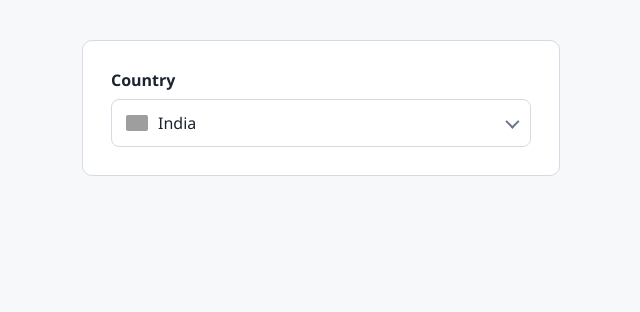
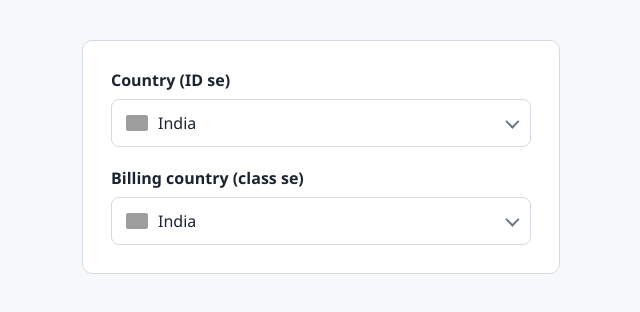
Before and after one commit to gauravsharmadriveit/custom-phone-input, a plain HTML site: page country-select.html in a window 1280 px wide. Shown: the whole page, without its empty margins (319-959 px from the left). Drawn offline with nearby package versions, Linux system fonts and the light colour scheme; grey boxes are pictures that could not be loaded.

Commit message:
code push

```diff
--- a/country-select.html
+++ b/country-select.html
@@ -3,91 +3,75 @@
 <head>
 <meta charset="UTF-8">
 <meta name="viewport" content="width=device-width, initial-scale=1">
-<title>Country</title>
+<title>Country Select Plugin</title>
 
 <style>
-    :root {
-        --ink: #1b2430;
-        --muted: #6b7686;
-        --line: #d5dbe3;
-        --accent: #0f5c8c;
-        --accent-soft: #e6f0f7;
-    }
-
+    /* ================= Demo page ================= */
     body {
         margin: 0;
         padding: 40px 16px;
         background: #f6f8fa;
         font-family: "Segoe UI", system-ui, -apple-system, Arial, sans-serif;
-        color: var(--ink);
+        color: #1b2430;
     }
 
-    .form-wrap {
+    .demo-form {
         max-width: 420px;
         margin: 0 auto;
         padding: 28px;
         background: #fff;
-        border: 1px solid var(--line);
+        border: 1px solid #d5dbe3;
         border-radius: 10px;
     }
 
-    .form-wrap label {
+    .demo-form label {
         display: block;
-        margin-bottom: 8px;
+        margin: 0 0 8px;
         font-weight: 600;
     }
 
-    /* Native select (JS ke baad hide ho jata hai) */
-    .country-select {
-        width: 100%;
-        padding: 12px 14px;
-        border: 1px solid var(--line);
-        border-radius: 8px;
-        font: inherit;
-    }
+    .demo-form .field + .field { margin-top: 20px; }
 
-    /* ---------- Custom flag dropdown ---------- */
-    .flag-select {
-        position: relative;
-    }
+    /* ================= Plugin CSS (cs- prefix, koi clash nahi) ================= */
+    .cs-wrap { position: relative; }
 
-    .flag-select-btn {
+    .cs-btn {
         display: flex;
         align-items: center;
         gap: 10px;
         width: 100%;
         padding: 12px 14px;
-        border: 1px solid var(--line);
+        border: 1px solid #d5dbe3;
         border-radius: 8px;
         background: #fff;
-        color: var(--ink);
+        color: #1b2430;
         font: inherit;
         text-align: left;
         cursor: pointer;
     }
 
-    .flag-select-btn:focus-visible,
-    .flag-select.open .flag-select-btn {
+    .cs-btn:focus-visible,
+    .cs-wrap.open .cs-btn {
         outline: none;
-        border-color: var(--accent);
-        box-shadow: 0 0 0 3px var(--accent-soft);
+        border-color: #0f5c8c;
+        box-shadow: 0 0 0 3px #e6f0f7;
     }
 
-    .flag-select-btn .label { flex: 1; }
-    .flag-select-btn .label.placeholder { color: #9aa4b2; }
+    .cs-label { flex: 1; overflow: hidden; text-overflow: ellipsis; white-space: nowrap; }
+    .cs-label.cs-placeholder { color: #9aa4b2; }
 
-    .flag-select-btn .arrow {
+    .cs-arrow {
         width: 8px;
         height: 8px;
-        border-right: 2px solid var(--muted);
-        border-bottom: 2px solid var(--muted);
+        border-right: 2px solid #6b7686;
+        border-bottom: 2px solid #6b7686;
         transform: rotate(45deg) translateY(-2px);
         transition: transform .2s;
     }
 
-    .flag-select.open .arrow { transform: rotate(225deg); }
+    .cs-wrap.open .cs-arrow { transform: rotate(225deg); }
 
-    .flag-img {
+    .cs-flag {
         width: 22px;
         height: 16px;
         object-fit: cover;
@@ -95,40 +79,42 @@
         flex-shrink: 0;
     }
 
-    .flag-menu {
+    .cs-menu {
         display: none;
         position: absolute;
         top: calc(100% + 6px);
         left: 0;
         right: 0;
-        z-index: 50;
+        z-index: 1000;
         background: #fff;
-        border: 1px solid var(--line);
+        border: 1px solid #d5dbe3;
         border-radius: 8px;
         box-shadow: 0 8px 24px rgba(27, 36, 48, .12);
         overflow: hidden;
     }
 
-    .flag-select.open .flag-menu { display: block; }
+    .cs-wrap.open .cs-menu { display: block; }
 
-    .flag-search {
+    .cs-search {
+        box-sizing: border-box;
         width: 100%;
         padding: 11px 14px;
         border: 0;
-        border-bottom: 1px solid var(--line);
+        border-bottom: 1px solid #d5dbe3;
         font: inherit;
         outline: none;
     }
 
-    .flag-list {
+    .cs-list {
+        position: relative;
         max-height: 260px;
-        overflow-y: auto;
         margin: 0;
         padding: 0;
+        overflow-y: auto;
         list-style: none;
     }
 
-    .flag-option {
+    .cs-option {
         display: flex;
         align-items: center;
         gap: 10px;
@@ -136,228 +122,375 @@
         cursor: pointer;
     }
 
-    .flag-option:hover { background: var(--accent-soft); }
-    .flag-option.selected { background: var(--accent-soft); font-weight: 600; }
+    .cs-option:hover { background: #e6f0f7; }
+    .cs-option.selected { background: #e6f0f7; font-weight: 600; }
 
-    .flag-empty {
+    .cs-empty {
         padding: 18px 14px;
         text-align: center;
-        color: var(--muted);
+        color: #6b7686;
     }
 </style>
 </head>
 <body>
 
-<!-- ================= HTML ================= -->
-<form class="form-wrap">
-    <label for="countrySelect">Country</label>
+<!-- ================= Demo HTML ================= -->
+<form class="demo-form">
 
-    <!-- Bas ye rakhna hai. Options aur flag dropdown JS banayega -->
-    <select id="countrySelect" name="country" class="country-select">
-        <option value="">Select country</option>
-    </select>
+    <!-- 1) ID se -->
+    <div class="field">
+        <label for="countrybyid">Country (ID se)</label>
+        <select id="countrybyid" name="country"></select>
+        <input type="hidden" id="countryname_select" name="country_name">
+    </div>
 
-    <!-- JS isme selected country ka name bharta hai -->
-    <input type="hidden" id="countryname_select" name="country_name">
+    <!-- 2) Class se, options data-attributes se -->
+    <div class="field">
+        <label>Billing country (class se)</label>
+        <select class="billing-country" name="billing_country"
+                data-name-input="#billing_country_name"
+                data-value-field="iso2"
+                data-auto-detect="true"
+                data-placeholder="Choose billing country"></select>
+        <input type="hidden" id="billing_country_name" name="billing_country_name">
+    </div>
+
 </form>
 
 <!-- ================= JS ================= -->
 <script src="https://code.jquery.com/jquery-3.7.1.min.js"></script>
 <script>
-$(document).ready(function () {
+/*!
+ * jQuery countrySelect plugin
+ * Kisi bhi id / class / selector par chalta hai.
+ *
+ *   $("#myId").countrySelect();
+ *   $(".my-class").countrySelect({ nameInput: "#country_name" });
+ *   $("#myId").countrySelect("set", "IN");   // code se country set karo
+ *
+ * Ya bina JS likhe: <select data-country-select> (neeche auto-init hai)
+ */
+(function ($) {
+    "use strict";
 
     const FALLBACK_FLAG = "https://cdn.jsdelivr.net/gh/twitter/twemoji@latest/assets/svg/1f310.svg";
 
-    const select = $("#countrySelect");
-    let countries = [];
+    const cache = {};      // json url -> promise (ek hi baar load hoga)
+    let geoPromise = null; // IP lookup bhi ek hi baar
+    let uid = 0;
 
     function esc(text) {
         return $("<div>").text(text == null ? "" : text).html();
     }
 
-    function flagImg(country) {
-        const src = country && country.flag ? country.flag : FALLBACK_FLAG;
-        return '<img class="flag-img" src="' + esc(src) + '" alt="" loading="lazy" ' +
-               'onerror="this.onerror=null;this.src=\'' + FALLBACK_FLAG + '\';">';
+    function loadCountries(url) {
+        if (!cache[url]) {
+            cache[url] = $.getJSON(url).then(function (data) {
+                const list = Array.isArray(data) ? data.slice() : [];
+                list.sort(function (a, b) {
+                    return String(a.name || "").localeCompare(String(b.name || ""));
+                });
+                return list;
+            });
+        }
+        return cache[url];
     }
 
-    $.getJSON("data/countries.json")
-        .done(function (data) {
+    function loadGeo() {
+        if (!geoPromise) {
+            const d = $.Deferred();
+            $.get("https://ipinfo.io", function () {}, "jsonp").always(function (resp) {
+                d.resolve(resp && resp.country ? String(resp.country).toUpperCase() : "");
+            });
+            geoPromise = d.promise();
+        }
+        return geoPromise;
+    }
 
-            countries = Array.isArray(data) ? data : [];
+    function init($el, opts) {
 
-            if (!countries.length) {
-                console.error("Country data is empty.");
+        // Agar div/container pass hua to uske andar select bana do
+        let $select = $el;
+        if (!$el.is("select")) {
+            $select = $("<select></select>").attr("name", opts.name).appendTo($el);
+        }
+
+        if ($select.data("csInit")) {
+            return;
+        }
+        $select.data("csInit", true);
+
+        // data-attributes options ko override karte hain (per-element settings)
+        const ds = $select.data();
+        const cfg = $.extend({}, opts, {
+            jsonUrl: ds.json || opts.jsonUrl,
+            nameInput: ds.nameInput || opts.nameInput,
+            valueField: ds.valueField || opts.valueField,
+            placeholder: ds.placeholder || opts.placeholder,
+            defaultIso: ds.defaultIso || opts.defaultIso,
+            selected: ds.selected || opts.selected,
+            autoDetect: ds.autoDetect !== undefined ? ds.autoDetect : opts.autoDetect
+        });
+
+        const id = "cs" + (++uid);
+        let countries = [];
+        let current = null;
+
+        function valueOf(country) {
+            return country[cfg.valueField] != null ? country[cfg.valueField] : country.name;
+        }
+
+        // Placeholder option
+        if (!$select.find('option[value=""]').length) {
+            $select.prepend($("<option>", { value: "", text: cfg.placeholder }));
+        }
+
+        const $wrap = $(
+            '<div class="cs-wrap">' +
+                '<button type="button" class="cs-btn" aria-haspopup="listbox" aria-expanded="false">' +
+                    '<img class="cs-flag" src="' + FALLBACK_FLAG + '" alt="">' +
+                    '<span class="cs-label cs-placeholder">' + esc(cfg.placeholder) + '</span>' +
+                    '<span class="cs-arrow"></span>' +
+                '</button>' +
+                '<div class="cs-menu">' +
+                    '<input type="text" class="cs-search" placeholder="' + esc(cfg.searchPlaceholder) + '" autocomplete="off">' +
+                    '<ul class="cs-list" role="listbox"></ul>' +
+                '</div>' +
+            '</div>'
+        );
+
+        $select.hide().after($wrap);
+
+        const $btn = $wrap.find(".cs-btn");
+        const $flag = $wrap.find(".cs-flag");
+        const $label = $wrap.find(".cs-label");
+        const $search = $wrap.find(".cs-search");
+        const $list = $wrap.find(".cs-list");
+
+        $flag.on("error", function () {
+            if (this.src !== FALLBACK_FLAG) {
+                this.src = FALLBACK_FLAG;
+            }
+        });
+
+        function render(search) {
+
+            const keyword = String(search || "").trim().toLowerCase();
+
+            $list.empty();
+
+            let shown = 0;
+
+            countries.forEach(function (country, index) {
+
+                if (
+                    keyword &&
+                    String(country.name || "").toLowerCase().indexOf(keyword) === -1 &&
+                    String(country.iso2 || "").toLowerCase().indexOf(keyword) === -1
+                ) {
+                    return;
+                }
+
+                shown++;
+
+                $list.append(
+                    '<li class="cs-option' + (country === current ? " selected" : "") +
+                    '" role="option" data-index="' + index + '">' +
+                        '<img class="cs-flag" src="' + esc(country.flag || FALLBACK_FLAG) +
+                        '" alt="" loading="lazy" onerror="this.onerror=null;this.src=\'' + FALLBACK_FLAG + '\';">' +
+                        '<span>' + esc(country.name) + '</span>' +
+                    '</li>'
+                );
+
+            });
+
+            if (!shown) {
+                $list.html('<li class="cs-empty">No country found</li>');
+            }
+
+        }
+
+        function setCountry(country) {
+
+            if (!country) {
                 return;
             }
 
-            countries.sort(function (a, b) {
-                return String(a.name || "").localeCompare(String(b.name || ""));
-            });
+            current = country;
 
-            // Native select ke options (form value yahin se jayegi)
-            countries.forEach(function (country) {
-                select.append(
-                    $("<option>", {
-                        value: country.name,
-                        text: country.name,
-                        "data-iso": country.iso2 || "",
-                        "data-code": country.code || ""
-                    })
+            $select.val(String(valueOf(country))).trigger("change");
+
+            $flag.attr("src", country.flag || FALLBACK_FLAG);
+            $label.text(country.name).removeClass("cs-placeholder");
+
+            if (cfg.nameInput) {
+                $(cfg.nameInput).val(country.name);
+            }
+
+            if (typeof cfg.onChange === "function") {
+                cfg.onChange.call($select[0], country);
+            }
+
+        }
+
+        function findCountry(key) {
+            const k = String(key || "").toLowerCase();
+            return countries.find(function (c) {
+                return (
+                    String(c.iso2 || "").toLowerCase() === k ||
+                    String(c.name || "").toLowerCase() === k
                 );
             });
+        }
 
-            buildFlagDropdown();
+        function open() {
+            $(".cs-wrap.open").not($wrap).removeClass("open");
+            $wrap.addClass("open");
+            $btn.attr("aria-expanded", "true");
+            $search.val("").trigger("focus");
+            render();
 
-            geoIpLookup(function (countryCode) {
+            const $sel = $list.find(".selected");
+            if ($sel.length) {
+                $list.scrollTop($sel.position().top - 40);
+            }
+        }
 
-                const code = (countryCode || "IN").toUpperCase();
+        function close() {
+            $wrap.removeClass("open");
+            $btn.attr("aria-expanded", "false");
+        }
 
-                const match = countries.find(function (country) {
-                    return country.iso2 && country.iso2.toUpperCase() === code;
-                });
-
-                if (match) {
-                    setCountry(match.name);
-                }
-
-            });
-
-        })
-        .fail(function (xhr, status, error) {
-            console.error("Unable to load countries.json:", error);
+        $btn.on("click", function (event) {
+            event.stopPropagation();
+            $wrap.hasClass("open") ? close() : open();
         });
 
+        $search.on("input", function () {
+            render($(this).val());
+        });
 
-    function buildFlagDropdown() {
+        $list.on("click", ".cs-option", function () {
+            setCountry(countries[$(this).data("index")]);
+            close();
+            $btn.trigger("focus");
+        });
 
-        // Native select hide, custom UI uske upar
-        select.hide().after(`
-            <div class="flag-select" id="flagSelect">
-                <button type="button" class="flag-select-btn" id="flagBtn" aria-haspopup="listbox">
-                    <img class="flag-img" id="flagBtnImg" src="${FALLBACK_FLAG}" alt="">
-                    <span class="label placeholder" id="flagBtnLabel">Select country</span>
-                    <span class="arrow"></span>
-                </button>
-                <div class="flag-menu">
-                    <input type="text" class="flag-search" id="flagSearch"
-                           placeholder="Search country..." autocomplete="off">
-                    <ul class="flag-list" id="flagList" role="listbox"></ul>
-                </div>
-            </div>
-        `);
-
-        renderList();
-
-        $("#flagBtn").on("click", function (event) {
-            event.stopPropagation();
-            $("#flagSelect").toggleClass("open");
-
-            if ($("#flagSelect").hasClass("open")) {
-                $("#flagSearch").val("").focus();
-                renderList();
+        $wrap.on("keydown", function (event) {
+            if (event.key === "Escape") {
+                close();
+                $btn.trigger("focus");
             }
         });
 
-        $("#flagSearch").on("input", function () {
-            renderList($(this).val());
-        });
-
-        $("#flagList").on("click", ".flag-option", function () {
-            setCountry($(this).data("name"));
-            $("#flagSelect").removeClass("open");
-        });
-
-        $(document).on("click", function (event) {
-            if (!$(event.target).closest("#flagSelect").length) {
-                $("#flagSelect").removeClass("open");
+        $(document).on("click." + id, function (event) {
+            if (!$(event.target).closest($wrap).length) {
+                close();
             }
         });
 
-        $(document).on("keydown", function (event) {
-            if (event.key === "Escape") {
-                $("#flagSelect").removeClass("open");
+        // Public API: $("#x").countrySelect("set", "IN")
+        $select.data("csApi", {
+            set: function (key) {
+                setCountry(findCountry(key));
             }
         });
 
-    }
+        loadCountries(cfg.jsonUrl)
+            .done(function (list) {
 
+                countries = list;
 
-    function renderList(search) {
+                if (!countries.length) {
+                    console.error("Country data is empty.");
+                    return;
+                }
 
-        const list = $("#flagList");
-        const keyword = String(search || "").trim().toLowerCase();
-        const current = select.val();
+                countries.forEach(function (country) {
+                    $select.append(
+                        $("<option>", {
+                            value: String(valueOf(country)),
+                            text: country.name,
+                            "data-iso": country.iso2 || "",
+                            "data-code": country.code || ""
+                        })
+                    );
+                });
 
-        list.empty();
+                render();
 
-        const filtered = countries.filter(function (country) {
-            return (
-                String(country.name || "").toLowerCase().includes(keyword) ||
-                String(country.iso2 || "").toLowerCase().includes(keyword)
-            );
-        });
+                if (cfg.selected) {
+                    setCountry(findCountry(cfg.selected));
+                } else if (cfg.autoDetect) {
+                    loadGeo().done(function (code) {
+                        setCountry(findCountry(code) || findCountry(cfg.defaultIso));
+                    });
+                }
 
-        if (!filtered.length) {
-            list.html('<li class="flag-empty">No country found</li>');
-            return;
-        }
-
-        filtered.forEach(function (country) {
-            list.append(
-                '<li class="flag-option' + (country.name === current ? " selected" : "") +
-                '" role="option" data-name="' + esc(country.name) + '">' +
-                flagImg(country) +
-                '<span>' + esc(country.name) + '</span></li>'
-            );
-        });
+            })
+            .fail(function (xhr, status, error) {
+                console.error("Unable to load " + cfg.jsonUrl + ":", error);
+            });
 
     }
 
+    $.fn.countrySelect = function (options) {
 
-    function setCountry(name) {
+        // Method call: .countrySelect("set", "IN")
+        if (typeof options === "string") {
+            const args = Array.prototype.slice.call(arguments, 1);
+            return this.each(function () {
+                const api = $(this).data("csApi");
+                if (api && typeof api[options] === "function") {
+                    api[options].apply(api, args);
+                }
+            });
+        }
 
-        const country = countries.find(function (item) {
-            return item.name === name;
+        const opts = $.extend({}, $.fn.countrySelect.defaults, options);
+
+        return this.each(function () {
+            init($(this), opts);
         });
 
-        if (!country) {
-            return;
+    };
+
+    $.fn.countrySelect.defaults = {
+        jsonUrl: "data/countries.json",
+        nameInput: null,          // hidden input ka selector, e.g. "#countryname_select"
+        valueField: "name",       // select ki value: "name" | "iso2" | "code"
+        placeholder: "Select country",
+        searchPlaceholder: "Search country...",
+        autoDetect: true,         // IP se country select
+        defaultIso: "IN",         // detect fail ho to
+        selected: null,           // ya fixed country, e.g. "US"
+        name: "country",          // sirf tab, jab container (div) pass karo
+        onChange: null            // function (country) {}
+    };
+
+    // Auto-init: <select data-country-select>
+    $(function () {
+        $("[data-country-select]").countrySelect();
+    });
+
+})(jQuery);
+</script>
+
+<!-- ================= Usage (ye aap apne page me likhoge) ================= -->
+<script>
+$(document).ready(function () {
+
+    // ID se
+    $("#countrybyid").countrySelect({
+        nameInput: "#countryname_select"
+    });
+
+    // Class se (options select ke data-attributes me hain)
+    $(".billing-country").countrySelect(
+        {
+             nameInput: "#countryname_select"
         }
-
-        // Native select sync, aur change event fire taaki baaki code sun sake
-        select.val(country.name).trigger("change");
-
-        // Hidden input me country name
-        $("#countryname_select").val(country.name);
-
-        $("#flagBtnImg").replaceWith(
-            flagImg(country).replace('class="flag-img"', 'class="flag-img" id="flagBtnImg"')
-        );
-
-        $("#flagBtnLabel").text(country.name).removeClass("placeholder");
-
-        renderList();
-
-    }
-
-
-    function geoIpLookup(success) {
-
-        $.get("https://ipinfo.io", function () {}, "jsonp")
-            .always(function (resp) {
-
-                let countryCode = "";
-
-                if (resp && resp.country) {
-                    countryCode = String(resp.country).toUpperCase();
-                }
-
-                success(countryCode);
-
-            });
-
-    }
+    );
 
 });
 </script>
```
